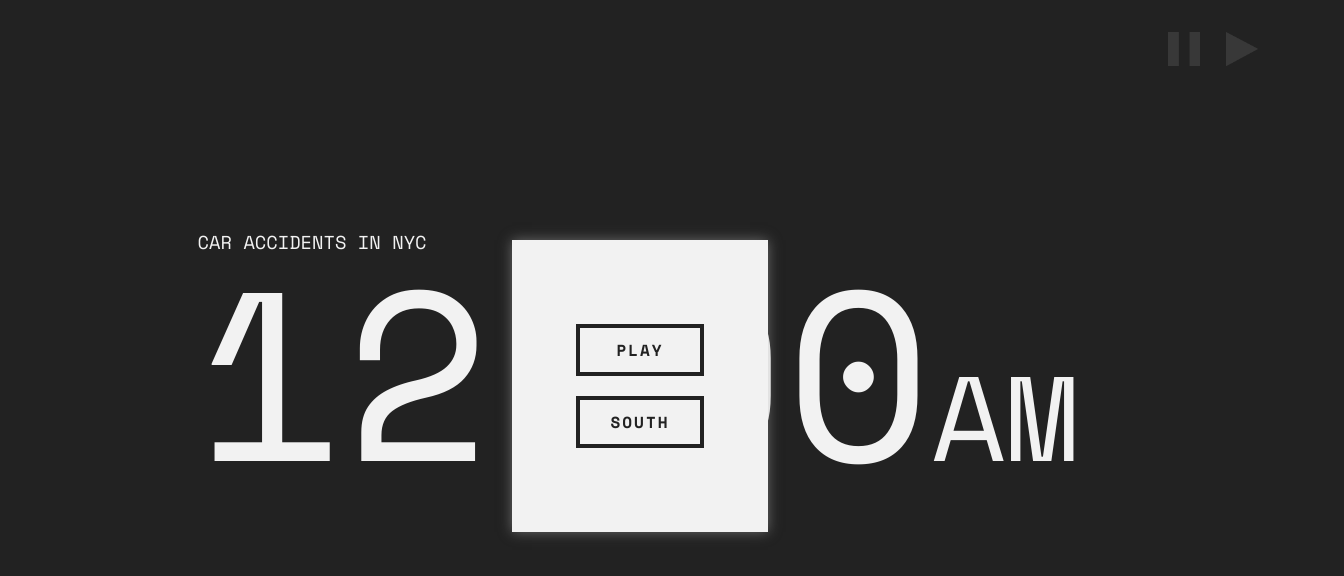
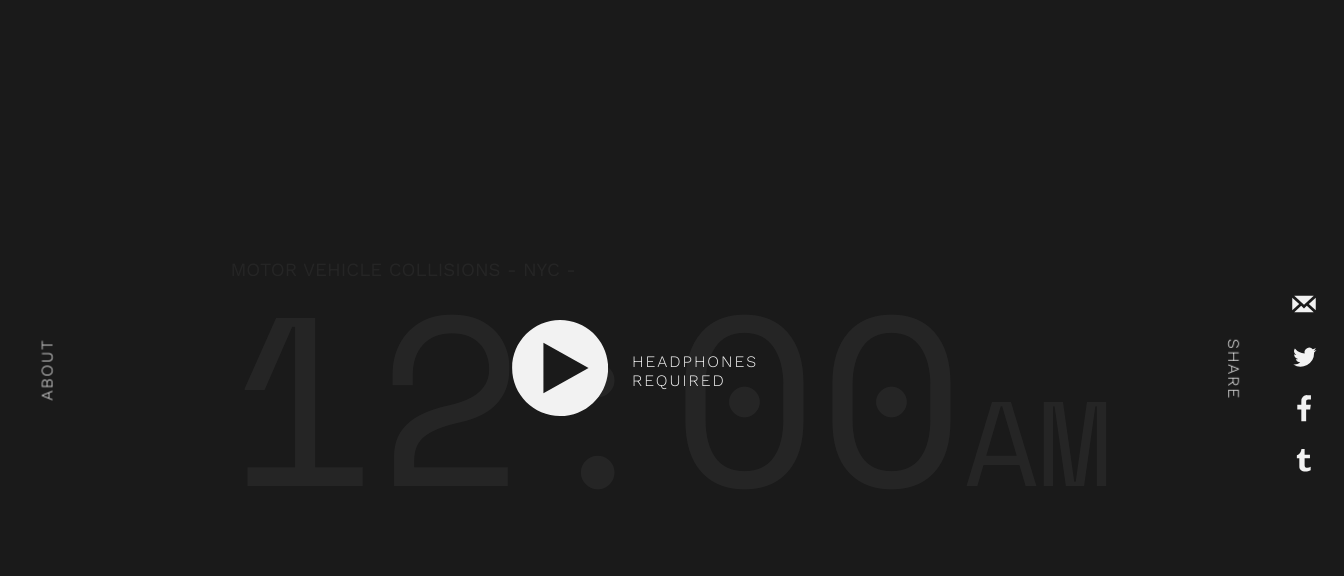
Before and after one commit to rhoon/sound, a plain HTML site: page final-project/index.html in a window 1280 px wide. Shown: the whole page, 1344 px wide, since content can reach past the window. Drawn offline with nearby package versions, Linux system fonts and the light colour scheme; no server answers.

Commit message:
share buttons

```diff
--- a/final-project/dataPanner.js
+++ b/final-project/dataPanner.js
@@ -28,6 +28,30 @@ var source;
 // switch to prevent simultaneous calls to the same file
 var fileSubset = [0,5,10,15];
 var fileIndex = 0;
+
+function showShare() {
+
+  d3.select('#shareLink')
+    .transition()
+    .style('opacity', 0);
+
+  d3.select('div#shareButtons')
+    .transition()
+    .style('right', '1em');
+
+}
+
+function hideShare() {
+
+  d3.select('#shareLink')
+    .transition()
+    .style('opacity', 1);
+
+  d3.select('div#shareButtons')
+    .transition()
+    .style('right', '-4em');
+
+}
 
 //get data gets the sound file
 function getData() {
@@ -71,7 +95,7 @@ compressor.attack.value = 0;        // amount of time, in seconds, required to r
 compressor.release.value = 0.25;    // amount of time, in seconds, required to increase the gain by 10 dB.
 
 
-var myLoc = [40.7128, 74.0059];
+var myLoc = [40.7831, 73.9712];
 
 //normalize min and max differences in location
 var eastWestScale = d3.scaleLinear()
@@ -94,14 +118,30 @@ d3.csv("data/nyc-mvc-oneDayMarch.csv", function(data) {
 
   function pause() {
     canPlay = false;
+
+    d3.select('div#container')
+      .transition()
+      .style('opacity', .05);
+
+    d3.select('#playButton')
+      .style('display', 'block');
+
+    d3.select('#playButton')
+      .transition()
+      .style('opacity', 1);
   }
 
   function play() {
     canPlay = true;
-    d3.select('#entrance')
+    d3.select('#playButton')
+      .transition()
+      .style('opacity', 0)
       .style('display', 'none');
-    // clock.style('opacity', 1);
-    // date.style('opacity', 1);
+
+    d3.select('div#container')
+      .transition()
+      .style('opacity',1);
+
     crashPlayer();
   }
 
--- a/final-project/index.html
+++ b/final-project/index.html
@@ -5,34 +5,72 @@
     <meta http-equiv="X-UA-Compatible" content="IE=edge,chrome=1">
     <meta name="viewport" content="width=device-width">
 
-    <title>Sound and Instruments Demo</title>
+    <title>MVC Sonification</title>
 
     <script src="https://d3js.org/d3.v4.min.js"></script>
 
-    <link href="https://fonts.googleapis.com/css?family=Space+Mono:400,700" rel="stylesheet">
+    <link href="https://fonts.googleapis.com/css?family=Space+Mono|Work+Sans:300,400" rel="stylesheet">
     <link href="style.css" rel="stylesheet">
 
     <link rel="stylesheet" href="">
-    <!--[if lt IE 9]>
-      <script src="//html5shiv.googlecode.com/svn/trunk/html5.js"></script>
-    <![endif]-->
+
   </head>
 
   <body>
 
-    <div id="entrance">
-      <div class="button play">PLAY</div>
-      <div id="north" class="button">SOUTH</div>
+
+    <div id="playButton" class="nav play">
+      <img src="images/playbutton.svg">
+      <p>Headphones<br/>Required</p>
     </div>
 
-    <div id="pausePlay">
+    <div id="aboutLink" class="nav" onclick="document.getElementById('about').style.display='block';">
+      About
+    </div>
+
+    <div id="shareLink" class="nav" onclick="showShare()">
+      Share
+    </div>
+
+    <div id="shareButtons">
+
+      <a href="mailto:?Subject=Simple Share Buttons&amp;Body=I%20thought%20you%20might%20be%20interested%20in%20this%20sonfication%20of%20NYC%20Motor%20Vehicle%20Collisions:%20 https://www.rileyhoonan.com/mvc" target="blank">
+        <img class="shareButton" src="images/email.svg" onclick="hideShare()" />
+      </a>
+
+      <a href="https://twitter.com/share?url=https://www.rileyhoonan.com/mvc&amp;text=NYC%20Motor%20Vehicle%20Collisions&amp;hashtags=nyc" target="blank">
+        <img class="shareButton" src="images/tweet.svg" onclick="hideShare()" />
+      </a>
+
+      <a href="http://www.facebook.com/sharer.php?u=https://www.rileyhoonan.com/mvc" target="blank">
+        <img class="shareButton" src="images/fb.svg" onclick="hideShare()" />
+      </a>
+
+      <a href="http://www.tumblr.com/share/link?url=https://www.rileyhoonan.com/mvc&amp;title=NYC Motor Vehicle Collisions" target="blank">
+        <img class="shareButton" src="images/tumblr.svg" onclick="hideShare()" />
+      </a>
+
+    </div>
+
+
+
+    <div id="about">
+      <img id="closeButton" src="images/closeButton.svg" onclick="document.getElementById('about').style.display='none';"/>
+      <p>Data disassociation is the state of information numbness caused by the deluge by figures and statistics in our daily lives. This web app attempts to remedy said disassociation by giving sound to the lived experiences behind a spreadsheet.</p>
+      <p>Specifically, it is a sonification of the Motor Vehicle Collision data available on <a href="https://opendata.cityofnewyork.us/">NYC&rsquo;s OpenData portal</a> for the date XX/XX/XXXX.</p>
+      <p>The web application plays a collision sound for each collision event in the 24-hour period, compressed into roughly 2.5 minutes. Sounds are randomly selected per event, so each playback is unique. The sounds are gathered from dashcam and security footage of collisions, but are not specific to the collisions they represent. </p>
+      <p>Sounds are spatialized as though the listener were in the <a href="https://www.google.com/maps/place/40%C2%B046'59.2%22N+73%C2%B058'16.3%22W/@40.7831,-73.973394,17z/data=!3m1!4b1!4m5!3m4!1s0x0:0x0!8m2!3d40.7831!4d-73.9712">center of Manhattan</a> and all of NYC was within hearing distance. </p>
+      <div id="aboutFooter">Made by Riley Hoonan | Parsons Spring 2017 <br /> Exhibited in 4-channel surround sound at <a href="http://anywaysnyc.com/">Anyways Here&rsquo;s the Thing</a> May 1st 2017 for 'Sonic Mesh'</div>
+    </div>
+
+    <!-- <div id="pausePlay">
       <img src="images/pause.png" class="icon pause" />
       <img src="images/play.png" class="icon play" />
-    </div>
+    </div> -->
 
-    <div id="container">
+    <div id="container" class="pause">
 
-      <h3>Car accidents in NYC<span id="date"></span></h3>
+      <h3>Motor Vehicle Collisions - NYC - <span id="date"></span></h3>
       <h1 id="clock">12:00<span id="ampm">am</span></h1>
 
     </div>
--- a/final-project/style-min.css
+++ b/final-project/style-min.css
@@ -1,7 +1,7 @@
 body {
   color: #f2f2f2;
-  background-color: #222;
-  font-family: 'Space Mono', monospace; }
+  background-color: #1a1a1a;
+  font-family: 'Work Sans', sans-serif; }
 
 h3 {
   font-weight: normal;
@@ -11,6 +11,7 @@ h3 {
 
 h1#clock {
   /*opacity: .1;*/
+  font-family: 'Space Mono', monospace;
   font-size: 1500%;
   font-weight: normal;
   margin: 0 auto;
@@ -22,28 +23,36 @@ span#ampm {
 
 #container {
   width: 70%;
-  margin: 0 auto;
-  margin-top: 18%; }
+  position: fixed;
+  top: 30%;
+  left: 18%;
+  z-index: 1;
+  opacity: .05; }
 
 .button {
   border: 4px solid #222;
   font-weight: bold;
   color: #222;
   padding: 10px;
-  margin: 20px auto 20px auto;
+  /*margin: 20px auto 20px auto;*/
   width: 100px;
   text-align: center;
   letter-spacing: 2px; }
 
 #entrance {
-  width: 10%;
+  width: 20%;
   /*height: 30%;*/
   background-color: #f2f2f2;
   padding: 5%;
   position: absolute;
   top: 30%;
-  left: 40%;
+  left: 30%;
   box-shadow: 0 0 12px 0 rgba(175, 175, 175, 0.5); }
+
+#entrance p {
+  margin: 0 0 2em 0;
+  padding: 0;
+  color: #222; }
 
 .icon {
   width: 2em;
@@ -59,3 +68,97 @@ span#ampm {
   position: absolute;
   top: 0;
   right: 0; }
+
+#about {
+  width: 80%;
+  padding: 5em;
+  margin: 5em auto 0 auto;
+  max-width: 800px;
+  background-color: #222;
+  box-shadow: 0 0 25px 0 rgba(0, 0, 0, 0.5);
+  position: relative;
+  z-index: 10;
+  display: none; }
+
+#about p {
+  margin-top: 0;
+  font-weight: 300;
+  font-size: 1.5em;
+  line-height: 1.5em; }
+
+#about a {
+  color: #f2f2f2; }
+
+#aboutFooter {
+  font-weight: 300; }
+
+#closeButton {
+  width: 1.5em;
+  height: 1.5em;
+  position: absolute;
+  top: 2em;
+  right: 2em;
+  cursor: pointer; }
+
+.nav {
+  text-transform: uppercase;
+  letter-spacing: 2px;
+  font-weight: 300;
+  cursor: pointer; }
+
+#playButton {
+  height: 6em;
+  width: 20%;
+  position: absolute;
+  left: 40%;
+  top: 40%;
+  z-index: 10; }
+
+#playButton img {
+  width: 6em;
+  height: 6em;
+  float: left;
+  margin-right: 1.5em; }
+
+#playButton p {
+  position: relative;
+  top: 1em; }
+
+#aboutLink {
+  /* IE 9 */
+  -webkit-transform: rotate(-90deg);
+  /* Chrome, Safari, Opera */
+  transform: rotate(-90deg);
+  position: fixed;
+  top: 45%;
+  left: 1em; }
+
+#shareLink {
+  /* IE 9 */
+  -webkit-transform: rotate(90deg);
+  /* Chrome, Safari, Opera */
+  transform: rotate(90deg);
+  position: fixed;
+  top: 45%;
+  right: 1em;
+  z-index: 999; }
+
+#shareButtons {
+  z-index: 999;
+  position: absolute;
+  right: -4em;
+  top: 35%;
+  height: 30%;
+  width: 4em; }
+
+.shareButton {
+  width: 3em;
+  height: 3em;
+  padding: 0;
+  margin: 0; }
+
+a {
+  text-decoration: none; }
+
+.pause {
+  cursor: pointer; }
--- a/final-project/style.css
+++ b/final-project/style.css
@@ -1,7 +1,7 @@
 body {
   color: #f2f2f2;
-  background-color: #222;
-  font-family: 'Space Mono', monospace;
+  background-color: #1a1a1a;
+  font-family: 'Work Sans', sans-serif;
 }
 
 h3 {
@@ -13,6 +13,7 @@ h3 {
 
 h1#clock {
   /*opacity: .1;*/
+  font-family: 'Space Mono', monospace;
   font-size: 1500%;
   font-weight: normal;
   margin: 0 auto;
@@ -26,8 +27,11 @@ span#ampm {
 
 #container {
   width: 70%;
-  margin: 0 auto;
-  margin-top: 18%;
+  position: fixed;
+  top: 30%;
+  left: 18%;
+  z-index: 1;
+  opacity: .05;
 }
 
 .button {
@@ -35,21 +39,27 @@ span#ampm {
   font-weight: bold;
   color: #222;
   padding: 10px;
-  margin: 20px auto 20px auto;
+  /*margin: 20px auto 20px auto;*/
   width: 100px;
   text-align: center;
   letter-spacing: 2px;
 }
 
 #entrance {
-  width: 10%;
+  width: 20%;
   /*height: 30%;*/
   background-color: #f2f2f2;
   padding: 5%;
   position: absolute;
   top: 30%;
-  left: 40%;
+  left: 30%;
   box-shadow: 0 0 12px 0 rgba(175,175,175,0.50);
+}
+
+#entrance p{
+  margin: 0 0 2em 0;
+  padding: 0;
+  color: #222;
 }
 
 .icon {
@@ -69,3 +79,110 @@ span#ampm {
   top: 0;
   right: 0;
 }
+
+#about {
+  width: 80%;
+  padding: 5em;
+  margin: 5em auto 0 auto;
+  max-width: 800px;
+  background-color: #222;
+  box-shadow: 0 0 25px 0 rgba(0,0,0,0.50);
+  position: relative;
+  z-index: 10;
+  display: none;
+}
+
+#about p {
+  margin-top: 0;
+  font-weight: 300;
+  font-size: 1.5em;
+  line-height: 1.5em;
+}
+
+#about a {
+  color: #f2f2f2;
+}
+
+#aboutFooter {
+  font-weight: 300;
+}
+
+#closeButton {
+  width: 1.5em;
+  height: 1.5em;
+  position: absolute;
+  top: 2em;
+  right: 2em;
+  cursor: pointer;
+}
+
+.nav {
+  text-transform: uppercase;
+  letter-spacing: 2px;
+  font-weight: 300;
+  cursor: pointer;
+}
+
+#playButton {
+  height: 6em;
+  width: 20%;
+  position: absolute;
+  left: 40%;
+  top: 40%;
+  z-index: 10;
+}
+
+#playButton img {
+  width: 6em;
+  height: 6em;
+  float: left;
+  margin-right: 1.5em;
+}
+
+#playButton p {
+  position: relative;
+  top: 1em;
+}
+
+#aboutLink {
+  -ms-transform: rotate(-90deg); /* IE 9 */
+  -webkit-transform: rotate(-90deg); /* Chrome, Safari, Opera */
+  transform: rotate(-90deg);
+  position: fixed;
+  top: 45%;
+  left: 1em;
+}
+
+#shareLink {
+  -ms-transform: rotate(90deg); /* IE 9 */
+  -webkit-transform: rotate(90deg); /* Chrome, Safari, Opera */
+  transform: rotate(90deg);
+  position: fixed;
+  top: 45%;
+  right: 1em;
+  z-index: 999;
+}
+
+#shareButtons {
+  z-index: 999;
+  position: absolute;
+  right: -4em;
+  top: 35%;
+  height: 30%;
+  width: 4em;
+}
+
+.shareButton {
+  width: 3em;
+  height: 3em;
+  padding: 0;
+  margin: 0;
+}
+
+a {
+  text-decoration: none;
+}
+
+.pause {
+  cursor: pointer;
+}
```
Also changed, not shown: final-project/dataPanner-min.js, final-project/images/closeButton.svg (added), final-project/images/email.svg (added), final-project/images/fb.svg (added), final-project/images/pause.png (deleted), final-project/images/play.png (deleted), final-project/images/playbutton.svg (added), final-project/images/tumblr.svg (added), final-project/images/tweet.svg (added).
